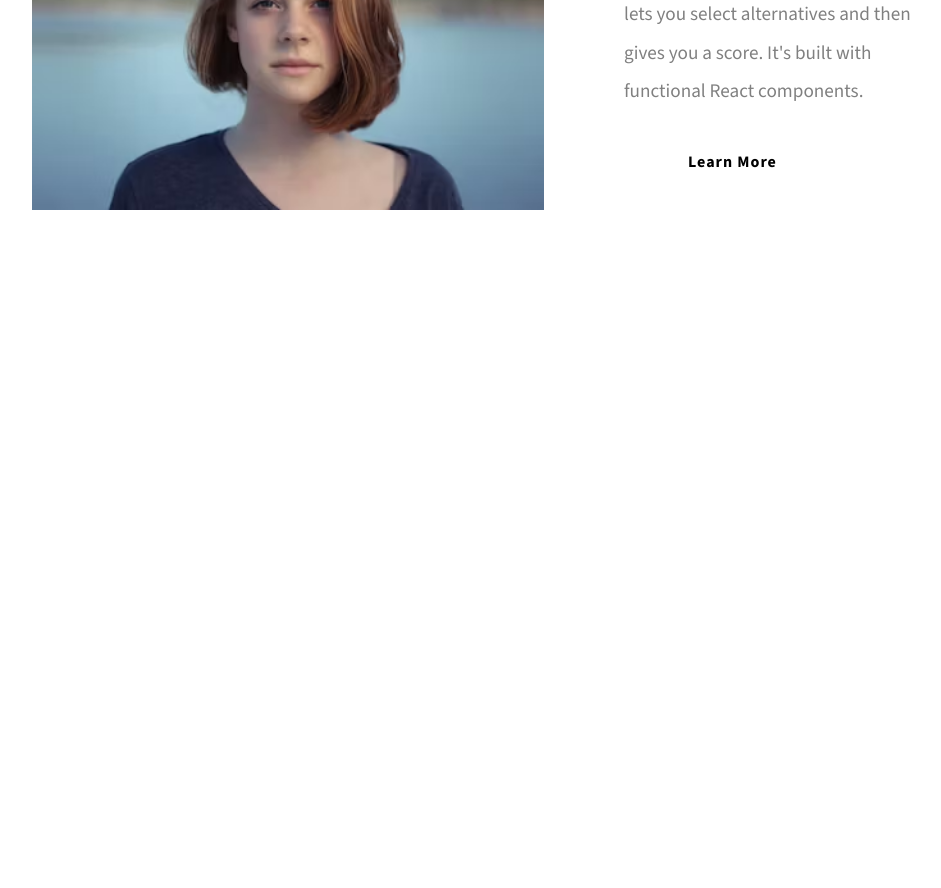
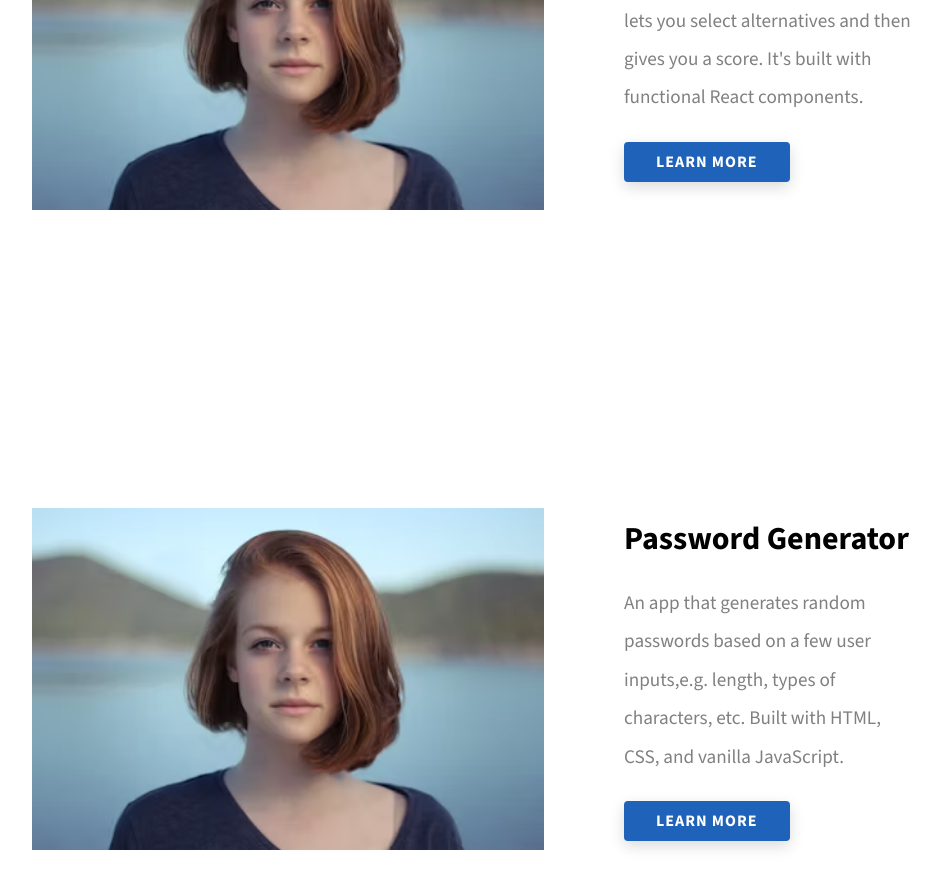
Before and after one commit to ijdb/isha-portfolio, a React (Create React App) app: page / in a window 1280 px wide. Shown: the part 1140-2028 px from the top of the page, without its empty margins (128-1069 px from the left). Before the commit the page ends 1459 px from the top, so only its background shows below. Built offline with nearby package versions, Linux system fonts and the light colour scheme.

Commit message:
done outer layout of projects sec

```diff
--- a/src/components/LinkBtnComponent.js
+++ b/src/components/LinkBtnComponent.js
@@ -1,7 +1,12 @@
 import React from "react";
 
-function LinkBtnComponent({ text }) {
-	return <div className="btn link-btn">{text}</div>;
+function LinkBtnComponent({ text, bg, fg, padding }) {
+	let styles = { backgroundColor: bg, color: fg, padding: padding };
+	return (
+		<div className="btn link-btn" style={styles}>
+			{text}
+		</div>
+	);
 }
 
 export default LinkBtnComponent;
--- a/src/components/home/HomeComponent.js
+++ b/src/components/home/HomeComponent.js
@@ -12,7 +12,12 @@ function HomeComponent() {
 				and <strong>CSS</strong>, and I love building apps that are delightful
 				to use.
 			</div>
-			<LinkBtnComponent text="SEE MY PROJECTS" />
+			<LinkBtnComponent
+				text="see my projects"
+				bg="white"
+				fg="black"
+				padding="1em 4em"
+			/>
 		</div>
 	);
 }
--- a/src/components/projects/ProjectComponent.js
+++ b/src/components/projects/ProjectComponent.js
@@ -4,6 +4,16 @@ import "./project.css";
 import ProjectItem from "./ProjectItem";
 
 function ProjectComponent() {
+	const project1 = {
+		title: "Quiz App",
+		about:
+			"Quizzical is a simple quiz app that lets you select alternatives and then gives you a score. It's built with functional React components.",
+	};
+	const project2 = {
+		title: "Password Generator",
+		about:
+			"An app that generates random passwords based on a few user inputs,e.g. length, types of characters, etc. Built with HTML, CSS, and vanilla JavaScript.",
+	};
 	return (
 		<div>
 			<div className="project-com-top">
@@ -13,7 +23,8 @@ function ProjectComponent() {
 					button to learn more about each one.
 				</div>
 			</div>
-			<ProjectItem />
+			<ProjectItem appTitle={project1.title} appAbout={project1.about} />
+			<ProjectItem appTitle={project2.title} appAbout={project2.about} />
 		</div>
 	);
 }
--- a/src/components/projects/ProjectItem.js
+++ b/src/components/projects/ProjectItem.js
@@ -1,18 +1,15 @@
 import React from "react";
 import LinkBtnComponent from "../LinkBtnComponent";
 
-function ProjectItem() {
+function ProjectItem({ appTitle, appAbout }) {
 	return (
 		<div className="project-item-container">
 			<div className="project-img">
 				<img src="./images/person.avif" alt="quiz-app" />
 			</div>
 			<div className="project-features">
-				<h2>Quiz App</h2>
-				<p>
-					Quizzical is a simple quiz app that lets you select alternatives and
-					then gives you a score. It's built with functional React components.
-				</p>
+				<h2>{appTitle}</h2>
+				<p>{appAbout}</p>
 				<LinkBtnComponent text="Learn More" />
 			</div>
 		</div>
--- a/src/index.css
+++ b/src/index.css
@@ -8,13 +8,20 @@
 body {
   font-family: 'Source Sans 3', sans-serif;
 }
+
 .link-btn {
-  background-color: white;
-  color: black;
-  padding: 1em 4em;
+  background-color: #1F62B9;
+  color: white;
+  padding: 0.6em 2em;
   border-radius: 4px;
   font-weight: 700;
   letter-spacing: 1px;
+  box-shadow: 0 5px 15px 0 rgba(0, 0, 0, 0.15);
+  transition: transform .3s;
+  text-transform: uppercase;
+}
+.link-btn:hover {
+  transform: translateY(-3px);
 }
 .title {
   font-size: 2em;
```
Also changed, not shown: src/components/about/AboutComponent.js (added, +7 -0 lines).
